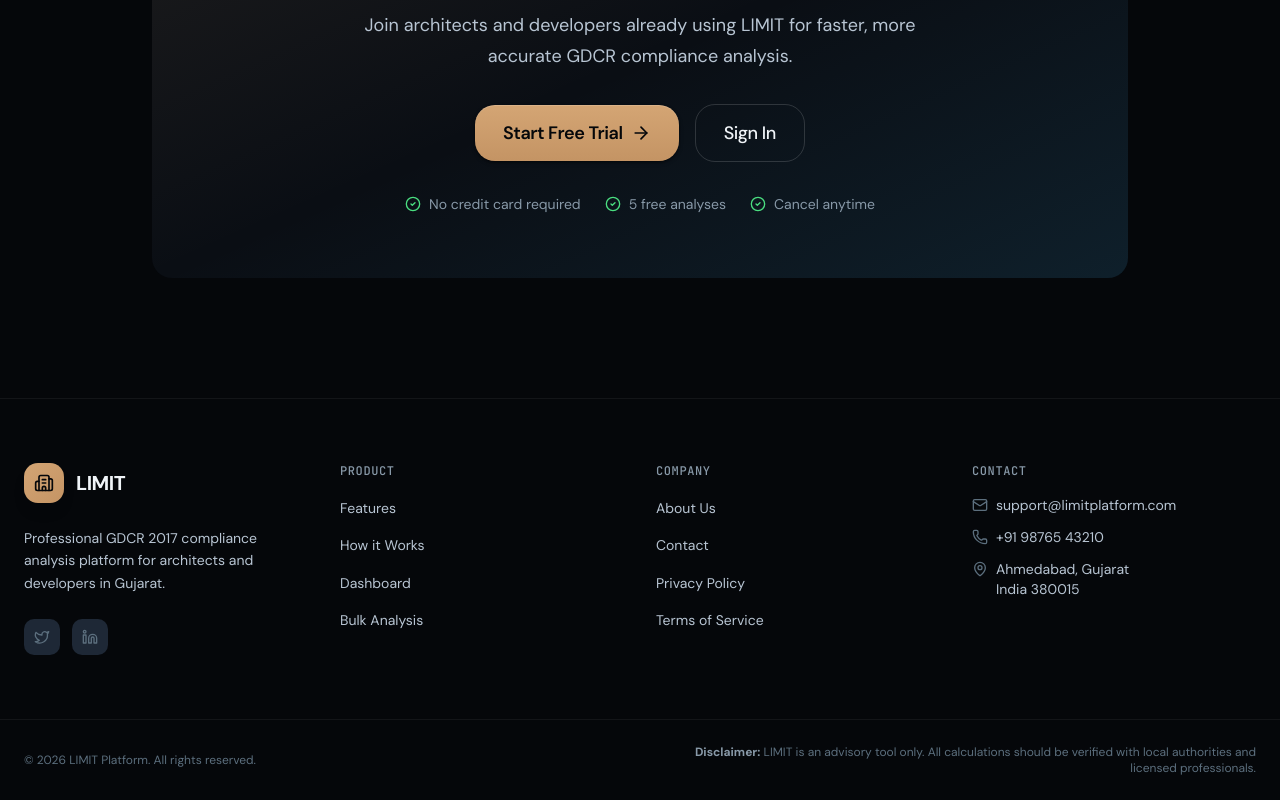
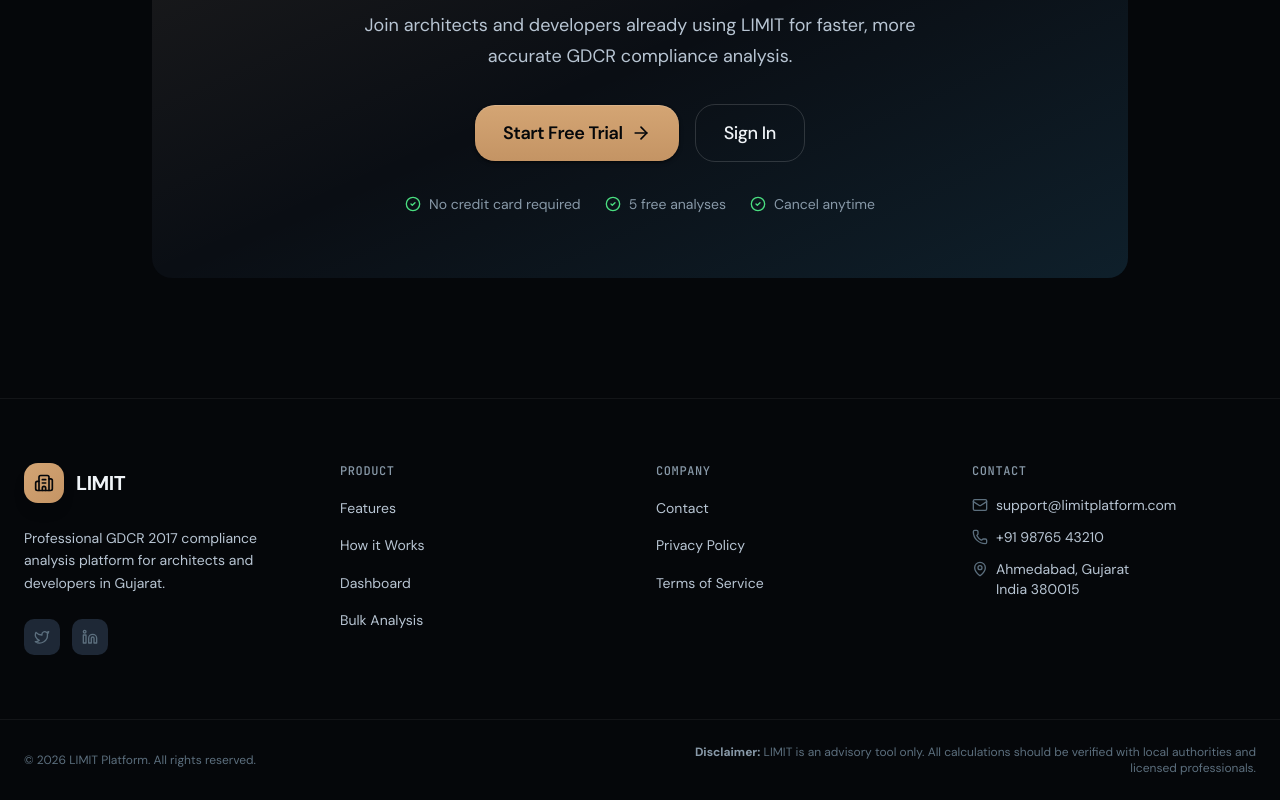
Before and after one commit to Arch8541/limit, a Next.js app: page / in a window 1280 px wide. Shown: the part 3580-4380 px from the top of the page. Built offline with nearby package versions, Linux system fonts and the light colour scheme; no server answers.

Commit message:
fix: Remove broken /about link from Footer

```diff
--- a/components/layout/Footer.tsx
+++ b/components/layout/Footer.tsx
@@ -111,11 +111,6 @@
             </h4>
             <ul className="space-y-3">
               <li>
-                <Link href="/about" className="text-sm text-[var(--text-secondary)] hover:text-[var(--text-primary)] transition-colors">
-                  About Us
-                </Link>
-              </li>
-              <li>
                 <Link href="/contact" className="text-sm text-[var(--text-secondary)] hover:text-[var(--text-primary)] transition-colors">
                   Contact
                 </Link>
```
